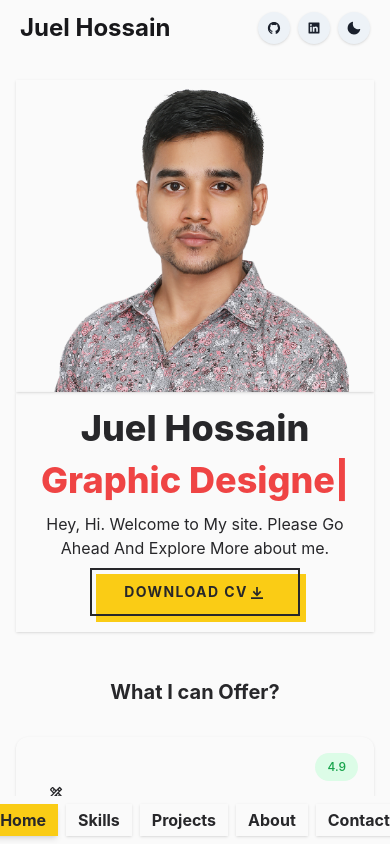
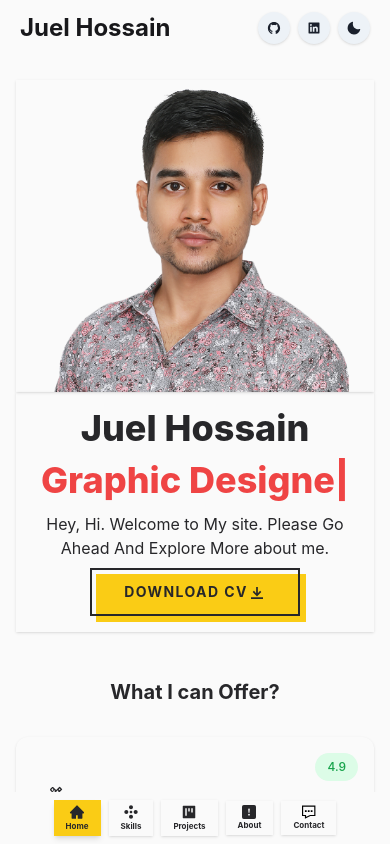
Before and after one commit to JuelHossain/Portfolio, a React (Create React App) app: page / in a window 390 px wide. Shown: the top 844 px of the page. Built offline with nearby package versions, Linux system fonts and the light colour scheme.

Commit message:
project has been done

```diff
--- a/src/Header/Nav.js
+++ b/src/Header/Nav.js
@@ -1,28 +1,37 @@
 import { HStack } from "@chakra-ui/react";
 import React from "react";
 import { NavLink } from "react-router-dom";
-
+import {AiFillHome}from 'react-icons/ai'
+import { CgEditUnmask } from "react-icons/cg";
+import { AiFillProject } from "react-icons/ai";
+import { BsFillExclamationSquareFill } from "react-icons/bs";
+import { GrContact } from "react-icons/gr";
 const Nav = ({ small }) => {
   const pages = [
     {
-      name: 'Home',
-      link: '/',
+      name: "Home",
+      link: "/",
+      icon: <AiFillHome />,
     },
     {
-      name: 'Skills',
-      link: '/skills#development',
+      name: "Skills",
+      link: "/skills#development",
+      icon: <CgEditUnmask />,
     },
     {
-      name: 'Projects',
-      link: '/projects',
+      name: "Projects",
+      link: "/projects",
+      icon: <AiFillProject />,
     },
     {
-      name: 'About',
-      link: '/about',
+      name: "About",
+      link: "/about",
+      icon: <BsFillExclamationSquareFill className="text-sm"/>,
     },
     {
-      name: 'Contact',
-      link: '/contact',
+      name: "Contact",
+      link: "/contact",
+      icon: <GrContact className="text-sm"/>,
     },
   ];
   if (small) {
@@ -34,11 +43,12 @@ const Nav = ({ small }) => {
             to={page.link}
             className={({ isActive }) =>
               isActive
-                ? "bg-yellow-400 shadow-md font-bold px-3 py-1 dark:text-zinc-900 "
-                : "hover:bg-yellow-400 shadow hover:shadow-md font-bold px-3 py-1 dark:text-zinc-50 dark:hover:text-zinc-900 dark:bg-gray-700 dark:shadow-gray-700"
+                ? "bg-yellow-400 shadow-md font-bold px-3 py-1 dark:text-zinc-900  flex flex-col items-center sm:flex-row sm:gap-2"
+                : "hover:bg-yellow-400 shadow hover:shadow-md font-bold px-3 py-1 dark:text-zinc-50 dark:hover:text-zinc-900 dark:bg-gray-700 dark:shadow-gray-700 flex flex-col items-center sm:flex-row sm:gap-2"
             }
           >
-            {page.name}
+            {page.icon}
+            <p className="text-[8px] sm:text-sm">{page.name}</p>
           </NavLink>
         ))}
       </HStack>
--- a/src/Pages/About/Education.js
+++ b/src/Pages/About/Education.js
@@ -5,7 +5,7 @@ import Educard from './Educard';
 const Education = ({edu,name,title}) => {
 
     return (
-      <Container maxW='container.lg' class=" bg-gray-100 dark:bg-gray-700 rounded-lg mb-8">
+      <Container maxW='container.lg' class=" bg-gray-100 dark:bg-gray-800 rounded-lg mb-8">
         <div class="max-w-screen-xl px-4 py-16 sm:px-6 lg:px-8">
           <div class="max-w-xl">
             <h2 class="text-3xl font-bold ">
--- a/src/Pages/About/Head.js
+++ b/src/Pages/About/Head.js
@@ -4,10 +4,10 @@ import me from '../../assets/me.png'
 const Head = () => {
     return (
       <div class="max-w-5xl  py-8 mx-auto">
-        <section class="p-8 bg-gray-100 dark:bg-gray-700 rounded-lg">
+        <section class="p-8 bg-gray-100 dark:bg-gray-800 rounded-lg">
           <div class="grid grid-cols-1 gap-12 sm:grid-cols-3 sm:items-center">
             <div class="relative">
-              <div class="aspect-w-1 aspect-h-1">
+              <div class="aspect-w-1 aspect-h-1 ring rounded">
                 <img
                   src={me}
                   alt=""
--- a/src/Pages/Home/Banner.js
+++ b/src/Pages/Home/Banner.js
@@ -14,7 +14,7 @@ import me from "../../assets/me.png";
 import cv from '../../assets/Resume of Juel Hossain.pdf'
 import ReactTyped from "react-typed";
 const Banner = () => {
-  var titles = ["Web Developer", "Web Designer", "Graphic Designer","Programmer","Automation boy","Fullstack Developer","MernStack Developer"];
+  var titles = ["Web Developer", "Web Designer", "Graphic Designer","Programmer","Automation boy"];
 
   return (
     <Container maxW="container.lg" my={6}>
--- a/src/Pages/Projects/ProjectsCard.js
+++ b/src/Pages/Projects/ProjectsCard.js
@@ -4,7 +4,7 @@ import {  Image, VStack, Heading, Text, IconButton, HStack, Button, Box, Divider
 const ProjectsCard = ({ name, title, about, screen, git, live, server }) => {
 
     return (
-      <Box  className=" rounded relative block ">
+      <Box  className=" rounded relative block dark:bg-gray-800">
         <Box className=" rounded h-96 sm:h-72 md:h-60 overflow-auto">
           <Image
             alt="screenshot"
--- a/src/Pages/Services/ServicesCard.js
+++ b/src/Pages/Services/ServicesCard.js
@@ -4,7 +4,7 @@ const ServicesCard = ({ sp, icon, title, text, rating, ...props }) => {
   return (
     <div
       {...props}
-      className={`${sp} relative block p-8 hover:shadow-md shadow rounded-xl hover:bg-yellow-400 dark:hover:bg-red-500  dark:shadow-gray-700 `}
+      className={`${sp} relative block p-8 hover:shadow-md shadow rounded-xl hover:bg-yellow-400 dark:hover:bg-red-500  dark:shadow-gray-700 dark:bg-gray-800 `}
     >
       <span className="absolute right-4 top-4 rounded-full px-3 py-1.5 bg-green-100 text-green-600 font-medium text-xs">
         {rating}
--- a/src/Pages/Skills/Skills.js
+++ b/src/Pages/Skills/Skills.js
@@ -4,12 +4,13 @@ import {  useLocation } from "react-router-dom";
 import Development from "./Development";
 import { useEffect } from "react";
 import { useState } from "react";
-
+import { MdOutlineDesignServices, } from "react-icons/md";
 import Automation from "./Automation";
 import Computer from "./Computer";
 import { MdDeveloperMode} from 'react-icons/md'
 import Design from "./Design";
-
+import { TbSettingsAutomation } from "react-icons/tb";
+import { HiDesktopComputer } from "react-icons/hi";
 const Skills = () => {
   const [dev, setDev] = useState(false);
   const [automation, setAutomation] = useState(false);
@@ -48,26 +49,30 @@ const Skills = () => {
   }, [hash]);
   const pages = [
     {
-      name: 'Development',
-      link: '#development',
-      matcher:dev
-   },
+      name: "Development",
+      link: "#development",
+      matcher: dev,
+      icon: <MdDeveloperMode className="md:hidden text-2xl " />,
+    },
     {
-      name: 'Automation',
-      link: '#automation',
-      matcher:automation
-   },
+      name: "Automation",
+      link: "#automation",
+      matcher: automation,
+      icon: <TbSettingsAutomation className="md:hidden text-2xl" />,
+    },
     {
-      name: 'Design',
-      link: '#design',
-        matcher:design
-   },
+      name: "Design",
+      link: "#design",
+      matcher: design,
+      icon: <MdOutlineDesignServices className="md:hidden text-2xl" />,
+    },
     {
-      name: 'Computer',
-      link: '#computer',
-        matcher:computer
-   },
- ]
+      name: "Computer",
+      link: "#computer",
+      matcher: computer,
+      icon:<HiDesktopComputer className="md:hidden text-2xl"/>
+    },
+  ];
 
   return (
     <Container maxW={"container.lg"} className="my-2 scroll-smooth relative ">
@@ -87,7 +92,7 @@ const Skills = () => {
             }
           >
             <p className="hidden md:block">{page.name}</p>
-            <MdDeveloperMode className="md:hidden text-2xl" />
+           {page.icon}
           </a>
         ))}
       </Center>
--- a/src/Pages/Skills/SkillsBox.js
+++ b/src/Pages/Skills/SkillsBox.js
@@ -3,7 +3,7 @@ import { Heading, SimpleGrid } from "@chakra-ui/react";
 
 const SkillsBox = ({ title,children, ...props}) => {
   return (
-    <div {...props} className='  border-indigo-600 p-2 rounded text-stone-900'>
+    <div {...props} className='  border-indigo-600 p-2 rounded '>
       <Heading size={"md"} className="my-2 ml-2">
         {title}
       </Heading>
--- a/src/Pages/Skills/SkillsCard.js
+++ b/src/Pages/Skills/SkillsCard.js
@@ -3,16 +3,22 @@ import React from "react";
 
 const SkillsCard = ({ title, text, icon ,cat}) => {
   return (
-    <div className="flex flex-col justify-between p-8 transition-shadow bg-white rounded-sm shadow group hover:bg-indigo-200 relative">
+    <div className="flex flex-col justify-between p-8 transition-shadow bg-zinc-50 dark:bg-gray-800 rounded-sm shadow group hover:bg-indigo-200 relative dark:shadow-gray-700 dark:hover:bg-gray-900">
       <div>
-        <h5 className="text-xl font-bold text-indigo-600 truncate">{title}</h5>
-        <div className="pt-2 mt-4 border-t-2 border-indigo-100">
+        <h5 className="text-xl font-bold text-indigo-600 dark:text-violet-500 truncate">
+          {title}
+        </h5>
+        <div className="pt-2 mt-4 border-t-2 border-indigo-100 dark:border-violet-100 ">
           <p className="text-xs font-medium tracking-widest text-gray-500 ">
             {text}
           </p>
         </div>
       </div>
-      <Badge variant="solid" colorScheme="green" className="absolute right-10 top-0">
+      <Badge
+        variant="solid"
+        colorScheme="green"
+        className="absolute right-10 top-0"
+      >
         {cat}
       </Badge>
       {/* <div className="inline-flex items-center mt-6 gap-2 text-indigo-600 hover:underline cursor-help ">
```
Also changed, not shown: 1 other file (tests, documents, lock files or other folders).
